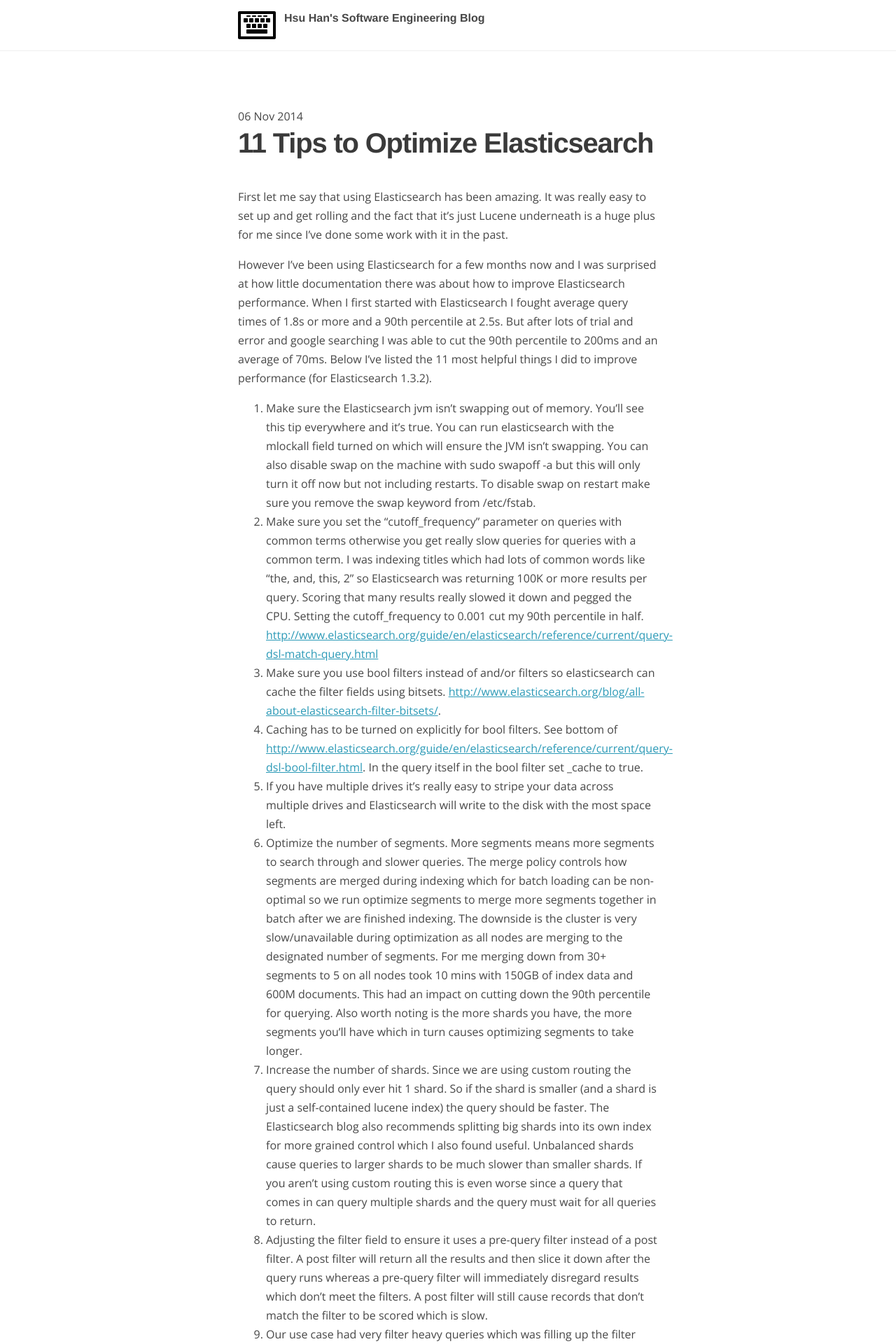
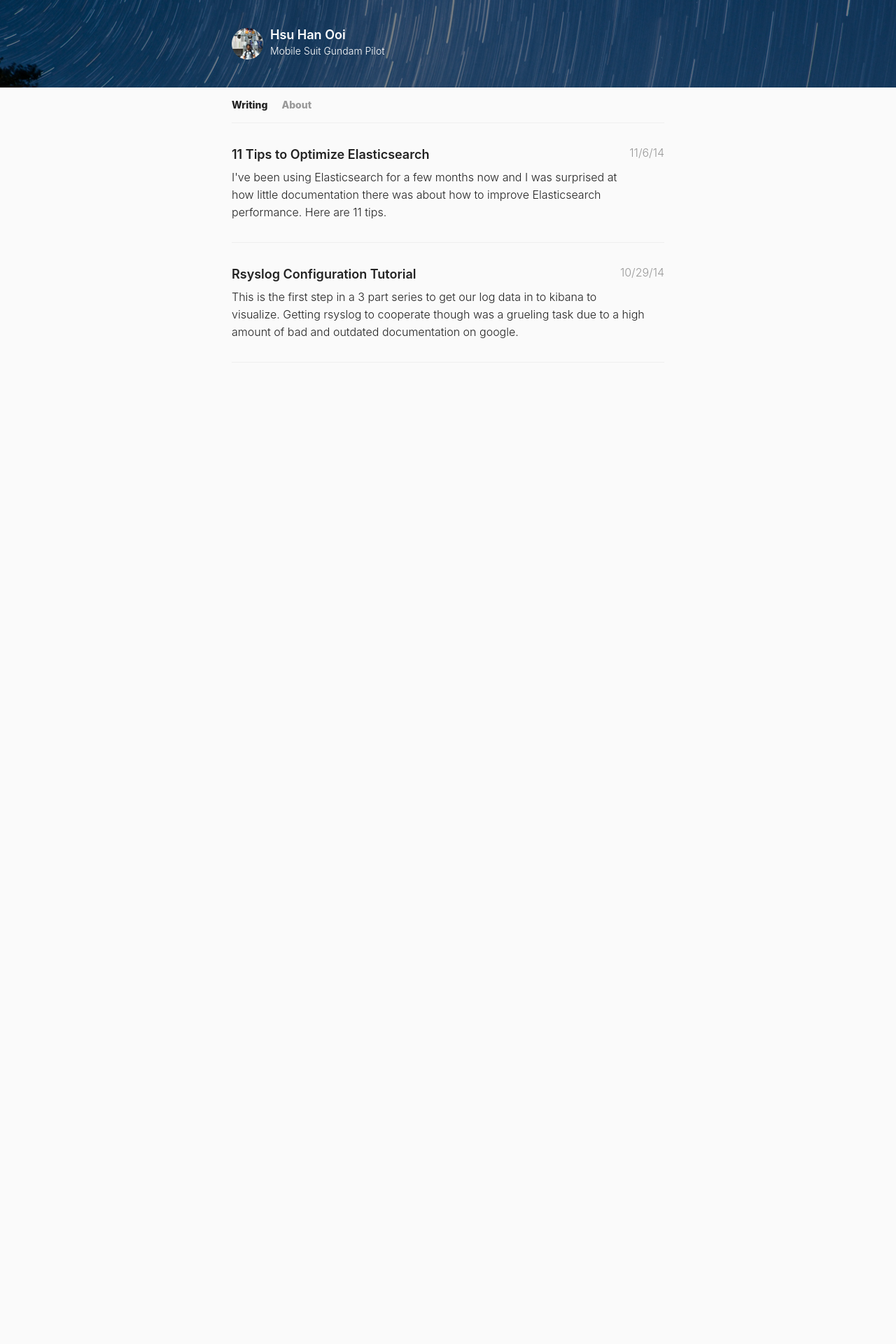
Before and after one commit to hsuhanooi/hsuhanooi.github.io, a Jekyll site: the page built from index.html, in a window 1280 px wide. Shown: the top 1920 px of the page at 70% size. Built offline with Jekyll 4.4.1, drawn with Linux system fonts in a browser that asks for light colours; Markdown is read by kramdown in place of the engine named in the settings; the list of posts is cut into pages by our own code; after the commit the page ends 900 px from its top, so only the background shows below that; some of the changed text lies outside the part shown.

Commit message:
styled the listings page

```diff
--- a/_config.yml
+++ b/_config.yml
@@ -2,8 +2,8 @@
 permalink:        pretty
 
 # Setup
-title:            Hsu Han's Software Engineering Blog
-tagline:
+title:            Hsu Han Ooi
+tagline:          Mobile Suit Gundam Pilot
 url:              http://blog.hsuhanooi.com
 paginate:         1
 baseurl:          /
@@ -18,3 +18,8 @@ github:
   repo:           https://github.com/hsuhanooi/hsuhanooi
 markdown:         redcarpet
 highlighter:      pygments
+navigation:
+  - title: Writing
+    url: /
+  - title: About
+    url: /about/
--- a/_layouts/default.html
+++ b/_layouts/default.html
@@ -4,18 +4,27 @@
   {% include head.html %}
 
   <body>
-
-    <header class="masthead">
-      <div class="container">
-        <a href="{{ site.baseurl }}"><img class="masthead-logo" src="/public/keyboard_x5F_wireless_2_.png"></a>
-        <div class="masthead-content">
-          <a href="{{ site.baseurl }}" title="Home" class="masthead-title">{{ site.title }}</a>
-          <span class="masthead-description">{{ site.tagline }}</span>
-        </div>
+    <header>
+      <div id="header" class="content">
+        <a id="picture-me" href="{{ site.baseurl }}"><img src="/public/hsuhan.png" width="45"></a>
+        <h2>{{ site.title }}</h2>
+        <p>{{ site.tagline }}</p>
       </div>
     </header>
-
-    <div class="container">
+    <nav class="content">
+      <ul>
+        {% for link in site.navigation %}
+          {% assign current = nil %}
+          {% if page.url contains link.url %}
+            {% assign current = 'current' %}
+          {% endif %}
+          <li class="element {% if forloop.first %}first{% endif %} {{ current }} {% if forloop.last %}last{% endif %}">
+            <a href="{{ link.url }}">{{ link.title }}</a>
+          </li>
+        {% endfor %}
+      </ul>
+    </nav>
+    <div class="content">
       <main>
         {{ content }}
       </main>
@@ -27,5 +36,6 @@
     </div>
 
     {% include google_analytics.html %}
+
   </body>
 </html>
--- a/_posts/2014-10-29-rsyslog.md
+++ b/_posts/2014-10-29-rsyslog.md
@@ -1,6 +1,7 @@
 ---
 layout: post
 title: Rsyslog Configuration Tutorial
+excerpt: This is the first step in a 3 part series to get our log data in to kibana to visualize. Getting rsyslog to cooperate though was a grueling task due to a high amount of bad and outdated documentation on google.
 ---
 
 This week I was tasked with setting up a central logging server for our Elasticsearch cluster to monitor slow queries. The service that consumes our Elasticsearch cluster has a timeout of 1 second so we wanted a way to monitor timeouts in realtime and investigate the underlying nodes with increased error rates. In our cloud these were normally due to noisy neighbors on the same physical host and we could just terminate and rebuild the node in question to bring it back to full speed. To start I decided to turn to good old rsyslog to centralize the log data, logstash for parsing logs, elasticsearch for searching over the logs, and kibana for the visualizations.
--- a/_posts/2014-11-06-elasticsearch.md
+++ b/_posts/2014-11-06-elasticsearch.md
@@ -1,6 +1,7 @@
 ---
 layout: post
 title: 11 Tips to Optimize Elasticsearch
+excerpt: I've been using Elasticsearch for a few months now and I was surprised at how little documentation there was about how to improve Elasticsearch performance. Here are 11 tips.
 ---
 
 First let me say that using Elasticsearch has been amazing. It was really easy to set up and get rolling and the fact that it's just Lucene underneath is a huge plus for me since I've done some work with it in the past.
--- a/index.html
+++ b/index.html
@@ -3,20 +3,15 @@ layout: default
 title: Home
 ---
 
-<div class="posts">
+<ul id="recent-posts" class="posts">
   {% for post in site.posts %}
-  <article class="post">
-    <time datetime="{{ post.date | date_to_xmlschema }}" class="post-date">{{ post.date | date_to_string }}</time>
-    <h1 class="post-title">
-      <a href="{{ post.url }}">
-        {{ post.title }}
-      </a>
-    </h1>
-    {{ post.content }}
-    <a href="{{ post.url }}#comments" class="comments-link">Comments</a>
-  </article>
+    <li class="post-listing post">
+      <p class="date demphasis">{{ post.date |  date: "%-m/%-d/%y" }}</p>
+      <h2><a href="{{ post.url }}">{{ post.title }}</a></h2>
+      <p>{{ post.excerpt }}</p>
+    </li>
   {% endfor %}
-</div>
+</ul>
 
 <!--
 <div class="pagination">
--- a/public/css/poole.css
+++ /dev/null
@@ -1,116 +0,0 @@
-* {
-  -webkit-box-sizing: border-box;
-     -moz-box-sizing: border-box;
-          box-sizing: border-box;
-}
-
-html,
-body {
-  margin: 0;
-  padding: 0;
-}
-html {
-  font-family: 'Open Sans', 'Helvetica Neue', Helvetica, Arial, sans-serif;
-  font-size: 16px;
-  color: #474747;
-  line-height: 1.6875;
-}
-h1 {
-  font-family: 'Helvetica Neue', Helvetica, Arial, sans-serif;
-  font-size: 40px;
-  font-weight: bold;
-  line-height: 1.2;
-  letter-spacing: -.03em;
-  margin: 0 0 1em;
-}
-h1 a {
-  color: #3a3a3a;
-  text-decoration: none;
-}
-h2 {
-  font-size: 19px;
-  font-weight: bold;
-}
-a {
-  color: #2c9ab7;
-}
-.masthead {
-  border-bottom: 1px solid #efefef;
-  font-family: 'Helvetica Neue', Helvetica, Arial, sans-serif;
-  padding: 1em 0;
-  margin-bottom: 5em;
-  overflow: hidden;
-}
-.masthead a {
-  border: 0;
-  text-decoration: none;
-}
-.masthead-logo {
-  float: left;
-  width: 54px;
-  margin-right: 0.75em;
-}
-.masthead-content {
-  float: left;
-  padding-top: 2px;
-}
-.masthead-title {
-  text-decoration: none;
-  color: #474747;
-  font-weight: bold;
-  display: block;
-  line-height: 1em;
-  margin: 0;
-}
-.masthead-description {
-  color: #999;
-}
-.container {
-  margin: 0 auto;
-  padding: 0 18px;
-  width: 636px;
-}
-.posts {
-  margin-bottom: 10em;
-}
-.post:last-child {
-  border-bottom: 0;
-}
-.post {
-  -webkit-font-smoothing: antialiased;
-  border-bottom: 1px solid #efefef;
-  padding-bottom: 4em;
-  margin-bottom: 6em;
-}
-.post img {
-  max-width: 600px;
-}
-.post p {
-  margin: 1em 0;
-}
-.post blockquote {
-  margin-left: 0;
-  padding-left: 1em;
-  border-left: 0.5em solid #efefef;
-}
-.post .post-date {
-  font-weight: 200;
-}
-.post .highlight {
-  background-color: #f9f9f9;
-  padding: 0 27px;
-  width: 600px;
-}
-.post .highlight pre {
-  display: inline-block;
-  white-space: pre-wrap;
-  word-break: break-all;
-  word-wrap: break-word;
-}
-.post .comments-link {
-  display: block;
-  margin-top: 2em;
-}
-#comments {
-  margin-top: 5em;
-}
--- /dev/null
+++ b/public/css/poole.sass
@@ -0,0 +1,159 @@
+---
+---
+
+body, li
+  color: #222
+  background-color: #fafafa
+  font-family: "Avenir", "-apple-system", "BlinkMacSystemFont", "Roboto", "Droid Sans", "Helvetica Neue", "Helvetica", "Arial", "sans-serif"
+  font-size: 14px
+  line-height: 25px
+  font-weight: 300
+  margin: 0
+
+h1
+  font-size: 32px
+  line-height: 45px
+  margin: 0 0 30px
+
+h2
+  font-size: 18px
+  line-height: 30px
+  font-weight: 600
+
+a
+  color: #222
+
+/* CLASSES */
+
+.no-underline
+  border-bottom: none
+.link-arrow
+  color: #ccc
+.demphasis
+  color: #999
+.content
+  margin: 0 auto
+  width: 618px
+
+/* HEADER */
+
+header
+  padding: 40px 0
+  background: url(/public/header-background.jpg) no-repeat center center
+  background-size: 1400px 125px
+
+  #picture-me
+    border: none
+    float: left
+    margin-right: 10px
+
+  #picture-me:hover
+    border: none
+
+  h2, p
+    color: #fff
+    margin: 0
+
+  h2
+    line-height: 20px
+
+/* NAVIGATION */
+nav
+  border-bottom: 1px solid #efefef
+  overflow: hidden
+
+  ul
+    padding: 0
+    margin: 0
+
+  li
+    list-style-type: none
+    display: inline
+    float: left
+    margin: 0
+    padding: 12px 20px 13px 0
+
+    a
+      font-weight: 800
+      color: #999999
+      text-decoration: none
+
+    &.current a
+      color: #222
+
+/* POSTS */
+
+.posts
+  font-size: 16px
+  line-height: 25px
+  list-style-type: none
+  -webkit-padding-start: 0
+  margin: 0 0 60px
+
+  h2
+    margin: 0 0 5px
+
+  h2 a
+    border-bottom: 0
+    text-decoration: none
+
+  .post-listing
+    padding: 30px 0 0
+    margin: 0
+    border-bottom: 1px solid #eee
+
+  .date
+    float: right
+
+.post
+  margin-bottom: 50px
+  padding: 40px 0 70px
+
+  h1
+    a
+      text-decoration: none
+
+  p, li
+    font-size: 16px
+    line-height: 25px
+    margin: 0 0 30px
+
+  ol, ul
+    margin: 0 0 30px
+
+  li
+    margin-bottom: 10px
+
+  blockquote.center
+    width: 780px
+    font-style: italic
+    text-align: center
+    margin: 36px -106px 42px
+    font-size: 30px
+    line-height: 42px
+
+  blockquote.left
+    border-left: 6px solid #57ad68
+    margin-left: -24px
+    padding-left: 18px
+    width: 570px
+    font-style: italic
+    margin-bottom: 30px
+
+  blockquote .small
+    margin-top: -10px
+    font-size: 12px
+    line-height: 20px
+    letter-spacing: .15em
+    text-transform:uppercase
+    font-style: normal
+
+  .post-date
+    margin-bottom: 6px
+
+  .subheadline
+    font-size: 24px
+    line-height: 30px
+    margin-top: -20px
+    color: #999
+    font-style: italic
```
Also changed, not shown: public/header-background.jpg (added), public/hsuhan.png (added), public/keyboard_x5F_wireless_2_.png (deleted).
